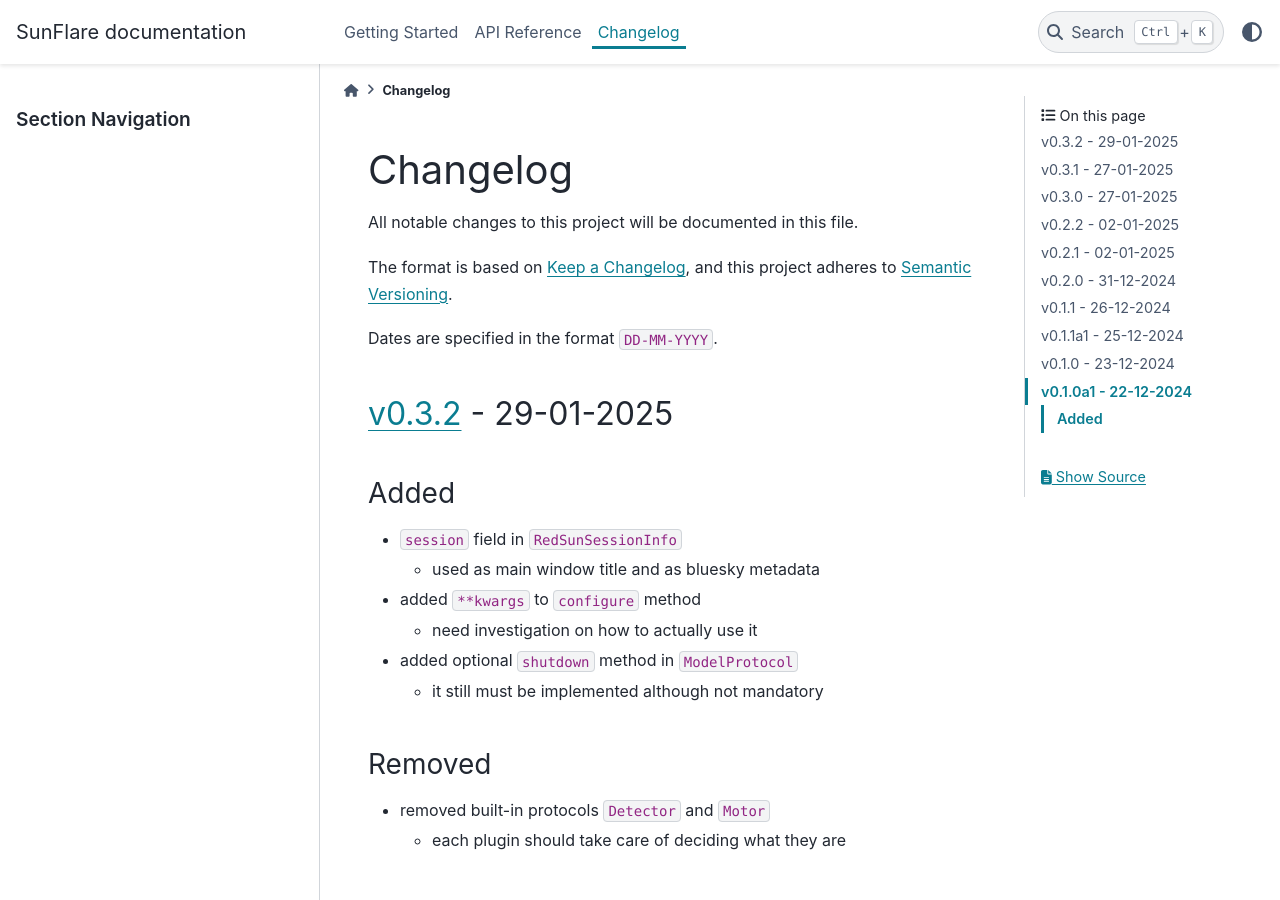
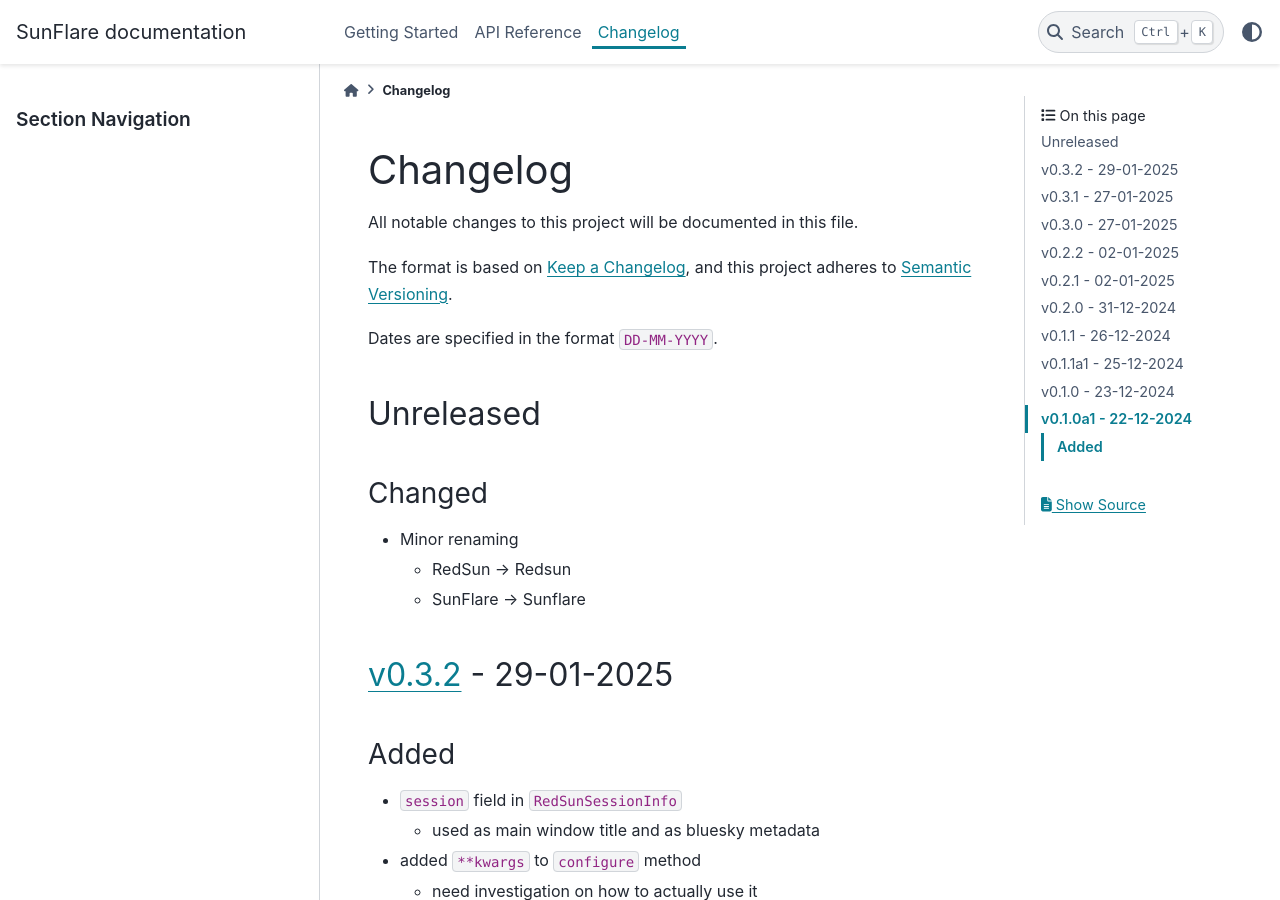
Before and after one commit to redsun-acquisition/sunflare, a Sphinx documentation site: the page built from docs/changelog.md, in a window 1280 px wide and 900 px high. Built offline with Sphinx 7.4.7 and the PyData theme 0.15.4, drawn with Linux system fonts in a browser that asks for light colours.

Commit message:
Update changelog

```diff
--- a/docs/changelog.md
+++ b/docs/changelog.md
@@ -6,6 +6,14 @@
 and this project adheres to [Semantic Versioning](https://semver.org/spec/v2.0.0.html).
 
 Dates are specified in the format `DD-MM-YYYY`.
+
+## Unreleased
+
+### Changed
+
+- Minor renaming
+  - RedSun -> Redsun
+  - SunFlare -> Sunflare
 
 ## [v0.3.2] - 29-01-2025
 
```
Also changed, not shown: 1 other file.
